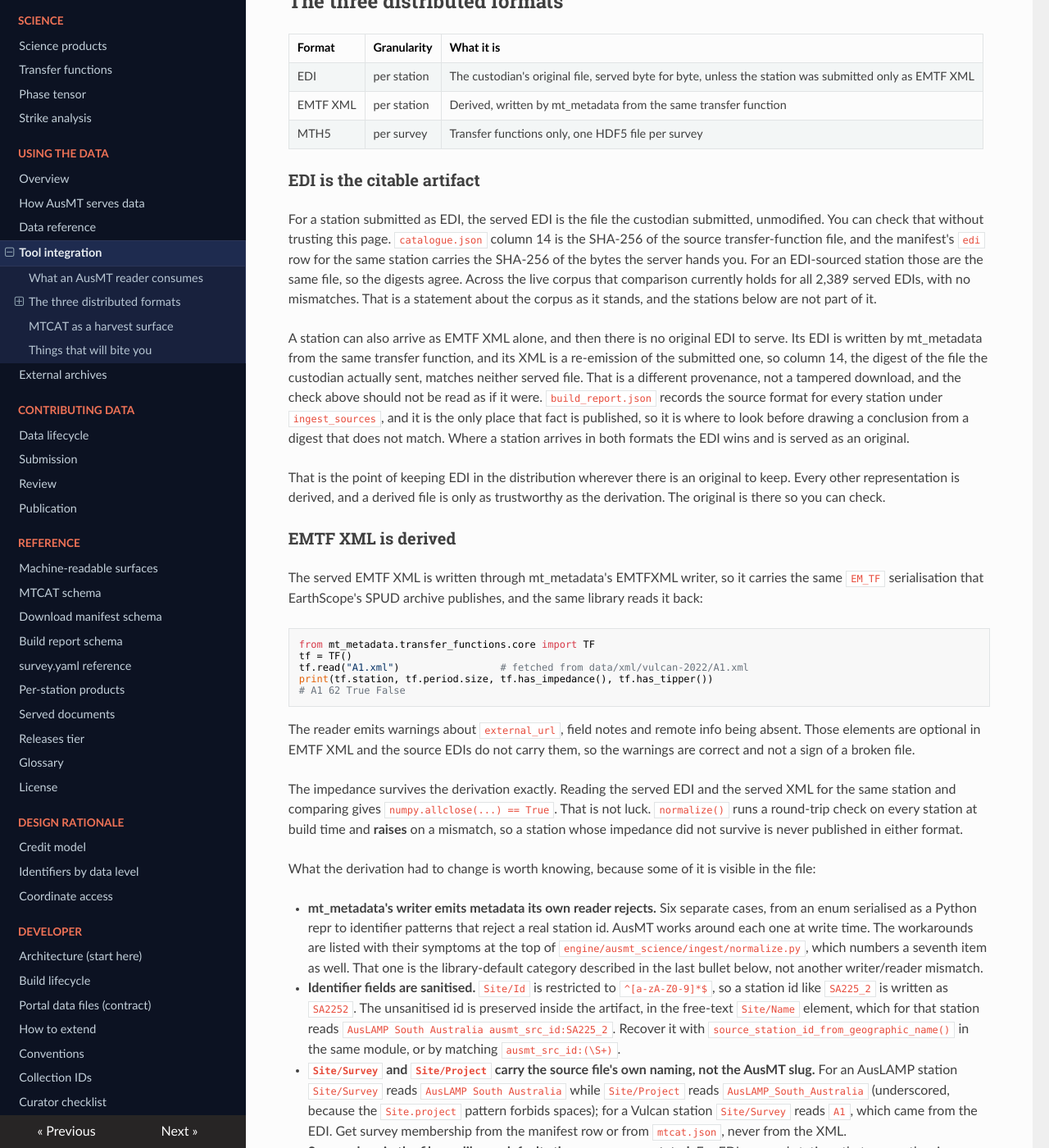
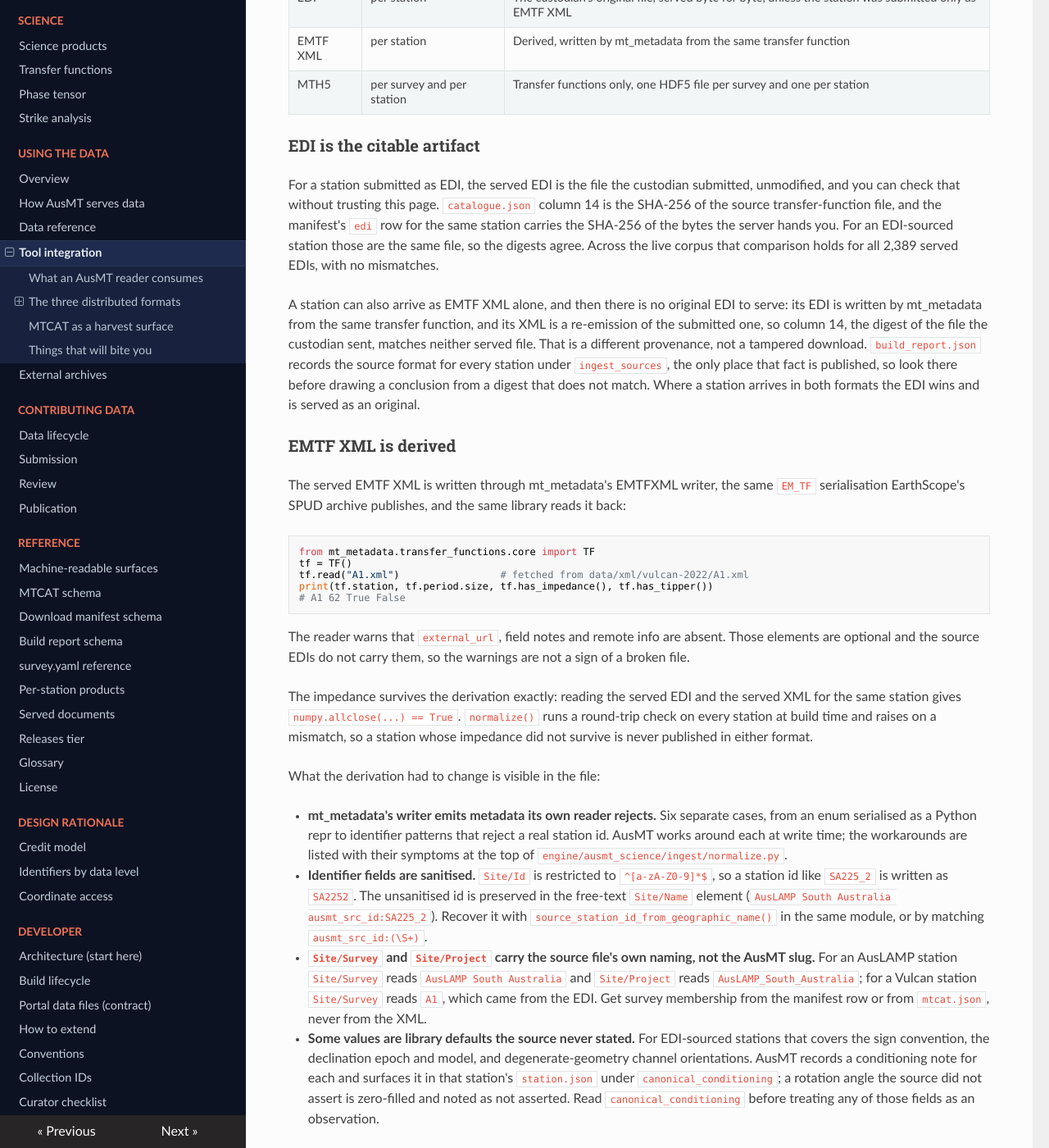
Before and after one commit to bvkay/ausmt, an MkDocs documentation site: the page built from docs/docs/interoperability/tool-integration.md, in a window 1280 px wide and 1400 px high, scrolled down 716 px. Shown: the whole window at 82% size. Built offline with MkDocs 1.6.1, drawn with Linux system fonts in a browser that asks for light colours; nearby versions of some CDN libraries; some of the changed text lies outside the part shown.

Commit message:
docs: condense the using-the-data pages that are not the served-data reference
overview, tool-integration and external-archives cut to their essentials. tool-integration keeps every
command, path, field name and observed gotcha; its MTH5 bundle facts were re-verified against all 25
live bundles (release_license on every one, the 1980-01-01 end-date default on 22 of 25) and its
basename-collision warning now states the live count.

````diff
--- a/docs/docs/interoperability/tool-integration.md
+++ b/docs/docs/interoperability/tool-integration.md
@@ -1,17 +1,14 @@
 # Tool integration
 
-This page is for people writing software that reads AusMT. An mtpy or MTH5 workflow, a reader module,
-a federating catalogue, a plotting tool. It covers what to consume, what the artifacts are actually
-like, and where the sharp edges are.
-
-The mechanics of fetching are in the [data reference](api-reference.md). This page assumes you have the
-bytes and asks what to do with them.
+This page is for people writing software that reads AusMT: an mtpy or MTH5 workflow, a reader module,
+a federating catalogue, a plotting tool. The mechanics of fetching are in the
+[data reference](api-reference.md). This page assumes you have the bytes and asks what to do with them.
 
 ---
 
 ## What an AusMT reader consumes
 
-Three documents and one artifact family. That is the whole surface:
+Three documents and one artifact family:
 
 ```text
 data/mtcat.json      discovery: what surveys and stations exist, where, and under what licence
@@ -21,11 +18,9 @@ data/<url>           the artifact itself, joined from a manifest row
 ```
 
 A reader that goes through those four things needs no knowledge of how AusMT is organised internally.
-It reads paths instead of building them, so it never guesses a filename. It has no authorisation
-failure to handle either, because a withheld survey has no manifest rows to fail on.
-
-The artifact paths carry `Content-Disposition: attachment`, which matters only if you are fetching from
-a browser. A command-line or library client is unaffected.
+It reads paths instead of building them, and it has no authorisation failure to handle, because a
+withheld survey has no manifest rows to fail on. The artifact paths carry
+`Content-Disposition: attachment`, which matters only when fetching from a browser.
 
 ---
 
@@ -35,34 +30,28 @@ a browser. A command-line or library client is unaffected.
 |---|---|---|
 | EDI | per station | The custodian's original file, served byte for byte, unless the station was submitted only as EMTF XML |
 | EMTF XML | per station | Derived, written by mt_metadata from the same transfer function |
-| MTH5 | per survey | Transfer functions only, one HDF5 file per survey |
+| MTH5 | per survey and per station | Transfer functions only, one HDF5 file per survey and one per station |
 
 ### EDI is the citable artifact
 
-For a station submitted as EDI, the served EDI is the file the custodian submitted, unmodified. You
+For a station submitted as EDI, the served EDI is the file the custodian submitted, unmodified, and you
 can check that without trusting this page. `catalogue.json` column 14 is the SHA-256 of the source
 transfer-function file, and the manifest's `edi` row for the same station carries the SHA-256 of the
 bytes the server hands you. For an EDI-sourced station those are the same file, so the digests agree.
-Across the live corpus that comparison currently holds for all 2,389 served EDIs, with no mismatches.
-That is a statement about the corpus as it stands, and the stations below are not part of it.
+Across the live corpus that comparison holds for all 2,389 served EDIs, with no mismatches.
 
-A station can also arrive as EMTF XML alone, and then there is no original EDI to serve. Its EDI is
+A station can also arrive as EMTF XML alone, and then there is no original EDI to serve: its EDI is
 written by mt_metadata from the same transfer function, and its XML is a re-emission of the submitted
-one, so column 14, the digest of the file the custodian actually sent, matches neither served file.
-That is a different provenance, not a tampered download, and the check above should not be read as if
-it were. `build_report.json` records the source format for every station under `ingest_sources`, and
-it is the only place that fact is published, so it is where to look before drawing a conclusion from a
-digest that does not match. Where a station arrives in both formats the EDI wins and is served as an
-original.
-
-That is the point of keeping EDI in the distribution wherever there is an original to keep. Every
-other representation is derived, and a derived file is only as trustworthy as the derivation. The
-original is there so you can check.
+one, so column 14, the digest of the file the custodian sent, matches neither served file. That is a
+different provenance, not a tampered download. `build_report.json` records the source format for every
+station under `ingest_sources`, the only place that fact is published, so look there before drawing a
+conclusion from a digest that does not match. Where a station arrives in both formats the EDI wins and
+is served as an original.
 
 ### EMTF XML is derived
 
-The served EMTF XML is written through mt_metadata's EMTFXML writer, so it carries the same `EM_TF`
-serialisation that EarthScope's SPUD archive publishes, and the same library reads it back:
+The served EMTF XML is written through mt_metadata's EMTFXML writer, the same `EM_TF` serialisation
+EarthScope's SPUD archive publishes, and the same library reads it back:
 
 ```python
 from mt_metadata.transfer_functions.core import TF
@@ -72,57 +61,45 @@ print(tf.station, tf.period.size, tf.has_impedance(), tf.has_tipper())
 # A1 62 True False
 ```
 
-The reader emits warnings about `external_url`, field notes and remote info being absent. Those elements
-are optional in EMTF XML and the source EDIs do not carry them, so the warnings are correct and not a
-sign of a broken file.
+The reader warns that `external_url`, field notes and remote info are absent. Those elements are
+optional and the source EDIs do not carry them, so the warnings are not a sign of a broken file.
 
-The impedance survives the derivation exactly. Reading the served EDI and the served XML for the same
-station and comparing gives `numpy.allclose(...) == True`. That is not luck. `normalize()` runs a
-round-trip check on every station at build time and **raises** on a mismatch, so a station whose
-impedance did not survive is never published in either format.
+The impedance survives the derivation exactly: reading the served EDI and the served XML for the same
+station gives `numpy.allclose(...) == True`. `normalize()` runs a round-trip check on every station at
+build time and raises on a mismatch, so a station whose impedance did not survive is never published in
+either format.
 
-What the derivation had to change is worth knowing, because some of it is visible in the file:
+What the derivation had to change is visible in the file:
 
 - **mt_metadata's writer emits metadata its own reader rejects.** Six separate cases, from an enum
   serialised as a Python repr to identifier patterns that reject a real station id. AusMT works around
-  each one at write time. The workarounds are listed with their symptoms at the top of
-  `engine/ausmt_science/ingest/normalize.py`, which numbers a seventh item as well. That one is the
-  library-default category described in the last bullet below, not another writer/reader mismatch.
-- **Identifier fields are sanitised.** `Site/Id` is restricted to `^[a-zA-Z0-9]*$`, so a station id like
-  `SA225_2` is written as `SA2252`. The unsanitised id is preserved inside the artifact, in the free-text
-  `Site/Name` element, which for that station reads `AusLAMP South Australia ausmt_src_id:SA225_2`.
-  Recover it with `source_station_id_from_geographic_name()` in the same module, or by matching
-  `ausmt_src_id:(\S+)`.
+  each at write time; the workarounds are listed with their symptoms at the top of
+  `engine/ausmt_science/ingest/normalize.py`.
+- **Identifier fields are sanitised.** `Site/Id` is restricted to `^[a-zA-Z0-9]*$`, so a station id
+  like `SA225_2` is written as `SA2252`. The unsanitised id is preserved in the free-text `Site/Name`
+  element (`AusLAMP South Australia ausmt_src_id:SA225_2`). Recover it with
+  `source_station_id_from_geographic_name()` in the same module, or by matching `ausmt_src_id:(\S+)`.
 - **`Site/Survey` and `Site/Project` carry the source file's own naming, not the AusMT slug.** For an
-  AusLAMP station `Site/Survey` reads `AusLAMP South Australia` while `Site/Project` reads
-  `AusLAMP_South_Australia` (underscored, because the `Site.project` pattern forbids spaces); for a
-  Vulcan station `Site/Survey` reads `A1`, which came from the EDI. Get survey membership from the manifest row or from `mtcat.json`, never from
-  the XML.
-- **Some values in the file are library defaults the source never stated.** For EDI-sourced stations
-  that covers the sign convention, the declination epoch and model, and degenerate-geometry channel
-  orientations. The writer requires them, so they are present, but AusMT records a machine-readable
-  conditioning note for each one and surfaces it in that station's `station.json` under
-  `canonical_conditioning`. A rotation angle that the source did not assert is zero-filled and noted as
-  not asserted, rather than published as a claimed 0°.
-
-Read `canonical_conditioning` before treating any of those fields as an observation. It is the list of
-things the file states that the source did not.
+  AusLAMP station `Site/Survey` reads `AusLAMP South Australia` and `Site/Project` reads
+  `AusLAMP_South_Australia`; for a Vulcan station `Site/Survey` reads `A1`, which came from the EDI.
+  Get survey membership from the manifest row or from `mtcat.json`, never from the XML.
+- **Some values are library defaults the source never stated.** For EDI-sourced stations that covers
+  the sign convention, the declination epoch and model, and degenerate-geometry channel orientations.
+  AusMT records a conditioning note for each and surfaces it in that station's `station.json` under
+  `canonical_conditioning`; a rotation angle the source did not assert is zero-filled and noted as not
+  asserted. Read `canonical_conditioning` before treating any of those fields as an observation.
 
 ### MTH5 comes two ways, transfer functions only
 
 One HDF5 file per survey at `data/bundles/<slug>-tf.h5`, and one per station at
 `data/h5/<slug>/<station>.h5`. Both are built EDI to mt_metadata TF to MTH5 by the same writer, so a
-station reads identically out of either; the survey file simply holds all of them. Neither carries time
-series.
+station reads identically out of either. Neither carries time series. A single-station MTH5 is not a
+small file: HDF5 pays its structural cost once per file, so the per-station files together are several
+times the size of the one bundle holding the same transfer functions.
 
-Take the survey file when you want the survey. Take the station file when you want one station and the
-survey file would be an oversized fetch. Note that a single-station MTH5 is not a small file: HDF5 pays
-its structural cost once per file, so the per-station files together are several times the size of the
-one bundle that holds the same transfer functions.
-
-In the manifest, `mth5` therefore appears in BOTH lists, and the list is what tells them apart: a
-`files[]` row with `format: "mth5"` is one station, a `bundles[]` row with the same token is the whole
-survey. Filter on the list first.
+In the manifest, `mth5` appears in BOTH lists, and the list is what tells them apart: a `files[]` row
+with `format: "mth5"` is one station, a `bundles[]` row with the same token is the whole survey. Filter
+on the list first.
 
 ```python
 from mth5.mth5 import MTH5
@@ -140,41 +117,31 @@ print(s(r["survey"]), s(r["station"]), tf.period.size, tf.has_impedance(), tf.ha
 m.close_mth5()
 ```
 
-Two practical notes from running that.
-
-Read `m.tf_summary.array` directly rather than calling `summarize()`. `summarize()` rebuilds the table
-and needs write access, so it fails on a file opened `mode="r"` with
+Read `m.tf_summary.array` directly rather than calling `summarize()`, which rebuilds the table, needs
+write access, and fails on a file opened `mode="r"` with
 `KeyError: "Couldn't delete link (no write intent on file)"`.
 
-The bundles need a reasonably current HDF5 library. h5py 3.12.1 built against libhdf5 1.12.1 cannot
-open the `tf_summary` table at all (`KeyError: 'Unable to open object (bad version number for datatype
-message)'`), while h5py 3.16.0 against libhdf5 2.0.0 opens it. If you see that error, upgrade h5py
-before assuming the file is damaged.
+The bundles need a current HDF5 library. h5py 3.12.1 against libhdf5 1.12.1 cannot open the
+`tf_summary` table (`KeyError: 'Unable to open object (bad version number for datatype message)'`);
+h5py 3.16.0 against libhdf5 2.0.0 opens it. Upgrade h5py before assuming the file is damaged.
 
-The survey group carries the rights and credit metadata as attributes, so a workflow can pick them up
-without a second request. `Experiment/Surveys/<slug>` holds `release_license`, which is `CC-BY-4.0` on
-all 19 bundles in the live corpus, along with `acquired_by.organization`, `project_lead.author` with an
-ORCID in `project_lead.url`, `funding_source.organization` and the corner coordinates.
+The survey group carries rights and credit as attributes. `Experiment/Surveys/<slug>` holds
+`release_license` (`CC-BY-4.0` on all 25 bundles in the live corpus), `acquired_by.organization`,
+`project_lead.author` with an ORCID in `project_lead.url`, `funding_source.organization` and the corner
+coordinates. Do not read `time_period.end_date` off the survey group: it is `1980-01-01`, the library's
+epoch default, on 22 of the 25 bundles. `time_period.start_date` is correct on all 25. Take acquisition
+dates from `surveys.json`, where `year_start` and `year_end` are what the survey declares.
 
-Do not read `time_period.end_date` off the survey group. It is `1980-01-01`, the library's epoch
-default, on 16 of the 19 bundles; only three carry a real end date. `time_period.start_date` is
-correct on all 19. Take acquisition dates from `surveys.json`, where `year_start` and `year_end` are
-what the survey declares.
-
-Unlike the EMTF XML, the MTH5 bundle's `survey` field **is** the AusMT slug, and the station ids are the
-AusMT station ids. The bundle is built by AusMT rather than round-tripped through a format with its own
-naming rules, so nothing had to be sanitised.
-
-`data/build.json` records the `mth5_version` and `mt_metadata_version` the bundles were written with, so
-a workflow can record them without guessing.
+Unlike the EMTF XML, the MTH5 bundle's `survey` field is the AusMT slug and the station ids are the
+AusMT station ids. `data/build.json` records the `mth5_version` and `mt_metadata_version` the bundles
+were written with.
 
 ---
 
 ## MTCAT as a harvest surface
 
-If you are building a catalogue rather than a processing workflow, `mtcat.json` is the thing to harvest.
-It is one request, it is schema-versioned, and it is designed so that another portal could serve the
-same shape.
+If you are building a catalogue rather than a processing workflow, `mtcat.json` is the thing to harvest:
+one request, schema-versioned, designed so that another portal could serve the same shape.
 
 ```python
 import json, os, urllib.request
@@ -186,68 +153,64 @@ print(len(doc["surveys"]), "surveys,", len(doc["stations"]), "stations")
 # 27 surveys, 2625 stations
 ```
 
-Four things make it harvestable rather than merely readable.
-
 **The schema travels with the document.** `portal.schema_url` resolves next to `mtcat.json`, so
 validation needs no off-site resolution and no version guessing. The schema's own `$id` is the immutable
 version-specific copy, `/data/schemas/mtcat/2.0/mtcat.schema.json`, which is what to cache by. Every
 field, type and controlled vocabulary carries a `description` in the schema itself.
 
-**Unknown keys are safe.** `additionalProperties` is true on every record object, deliberately, so a
-consumer written against one minor version reads a later one without changes. There is one exception,
-`surveys[].data_types`, which is a map of band to count. An unexpected key there is an unknown band and
-not a local extension, so the schema pins the key names.
+**Absence is the default state.** An optional key the producer cannot honestly state is omitted, never
+`null` and never an empty array; the one defined null is a station's paired latitude/longitude. Test for
+key presence. `additionalProperties` is true on every record object, so a consumer written against one
+minor version reads a later one without changes. The exception is `surveys[].data_types`, a map of band
+to count whose key names the schema pins, because an unexpected key there is an unknown band rather
+than a local extension.
 
-**The vocabularies are enum-pinned where a wrong value would publish a false claim.** Contributor roles,
-name types, identifier types, relation types and the NCI data-level vocabulary are all fixed lists in the
-schema, and AusMT validates its own emitted document against that schema on every build. An enum there
-is a build gate rather than documentation. Two fields are deliberately not pinned, `surveys[].access` and
-`collections[].status`, because the producer passes an unrecognised value through on purpose and fails
-closed at serve time; pinning them would turn a metadata typo into a failed build rather than a withheld
-survey.
+**The vocabularies are enum-pinned where a wrong value would publish a false claim.** Contributor
+roles, name types, identifier types, relation types, the data-level vocabulary and `coordinates_state`
+are fixed lists in the schema, and AusMT validates its own emitted document against that schema on
+every build. Two fields are deliberately not pinned, `surveys[].access` and `collections[].status`,
+because the producer passes an unrecognised value through and fails closed at serve time; pinning them
+would turn a metadata typo into a failed build rather than a withheld survey.
 
-**Metadata licensing is stated.** `portal.metadata_license` is `CC0-1.0`, which covers the catalogue
-metadata only. A survey's data licence is the `license` field on its own record. Do not conflate them
-when you re-publish.
+**Metadata licensing is stated.** `portal.metadata_license` is `CC0-1.0` and covers the catalogue
+metadata only. A survey's data licence is the `license` field on its own record.
 
-For harvesting credit, `creators[]` order is the citation author order and must be preserved verbatim by
-anything that re-renders a citation. `contributors[]` order carries no meaning. The exported
-`contributors[]` always ends with AusMT as `HostingInstitution`, appended by the export rather than
-declared by the survey, so strip it if you are re-hosting rather than citing.
+For credit, `creators[]` order is the citation author order and must be preserved verbatim by anything
+that re-renders a citation; `contributors[]` order carries no meaning, and the exported list always ends
+with AusMT as `HostingInstitution`, appended by the export rather than declared by the survey, so strip
+it if you are re-hosting rather than citing.
 
 The field-by-field guide is the [MTCAT schema reference](../reference/mtcat-schema.md), and the
-normative artifact is `/data/mtcat.schema.json` itself.
+normative artifact is the schema itself.
 
 ---
 
 ## Things that will bite you
 
-A short list, all of them observed rather than imagined.
+**`surveys.json` is keyed by display name.** `"Vulcan 2022"`, not `"vulcan-2022"`. Build your own slug
+index from the `slug` field on each record.
 
-**`surveys.json` is keyed by display name.** `"Vulcan 2022"`, not `"vulcan-2022"`. Build your own
-slug index from the `slug` field on each record.
-
-**Manifest rows name the survey by display name too.** `"survey": "Vulcan 2022"`. If you are filtering
-by slug, test `ausmt_id.startswith("au." + slug + ".")` instead.
+**Manifest rows name the survey by display name too.** `"survey": "Vulcan 2022"`. To filter by slug,
+test `ausmt_id.startswith("au." + slug + ".")`.
 
 **A served filename is not the station id.** Station `A1` of `vulcan-2022` is served as
-`edi/vulcan-2022/Vulcan_A1.edi`. Always read the `url` from the manifest.
+`edi/vulcan-2022/Vulcan_A1.edi`. Read the `url` from the manifest.
 
-**Station filenames collide across surveys.** Exactly one collision exists in the live corpus:
-`SA225_2.edi` is served under both `auslamp-musgraves-apy-2016` and `auslamp-sa-ne-2014`. One is enough.
-If you flatten manifest paths to basenames when downloading across surveys, one file overwrites the
-other and you will not be told.
+**Station filenames collide across surveys.** 108 EDI basenames in the live corpus are served under
+more than one survey (`SA225_2.edi` under both `auslamp-musgraves-apy-2016` and `auslamp-sa-ne-2014`,
+`B1.edi` under two others). If you flatten manifest paths to basenames when downloading across surveys,
+one file overwrites the other and you will not be told.
 
-**`catalogue.json`, `sci.json` and `tf.json` are aligned by index and nothing else.** There is no key
-on the wire. If you filter one, carry the indices.
+**`catalogue.json`, `sci.json` and `tf.json` are aligned by index and nothing else.** There is no key on
+the wire. If you filter one, carry the indices.
 
 **A withheld station is still in the catalogue.** Its `tf.json` entry is 18 empty arrays and its
 `sci.json` science fields are null, but the row exists and the width is preserved. Test for empty rather
 than assuming a missing station.
 
 **Coordinates may be generalised or absent.** A generalised position is rounded to 0.1°, roughly 11 km.
-A withheld one is `null`. Guard for null before any numeric comparison. In JavaScript a null compares as
-0, which silently places the station at 0°, 0° instead of excluding it.
+A withheld one is `null`. Guard for null before any numeric comparison; in JavaScript a null compares as
+0, which silently places the station at 0°, 0°.
 
 **`dimensionality.json` is absent for a withheld station, but `station.json` is not.** Gate the first
 request on the survey's access level rather than treating the `404` as an error.
````
Also changed, not shown: docs/docs/interoperability/external-archives.md (+23 -38 lines), docs/docs/interoperability/overview.md (+22 -41 lines).
